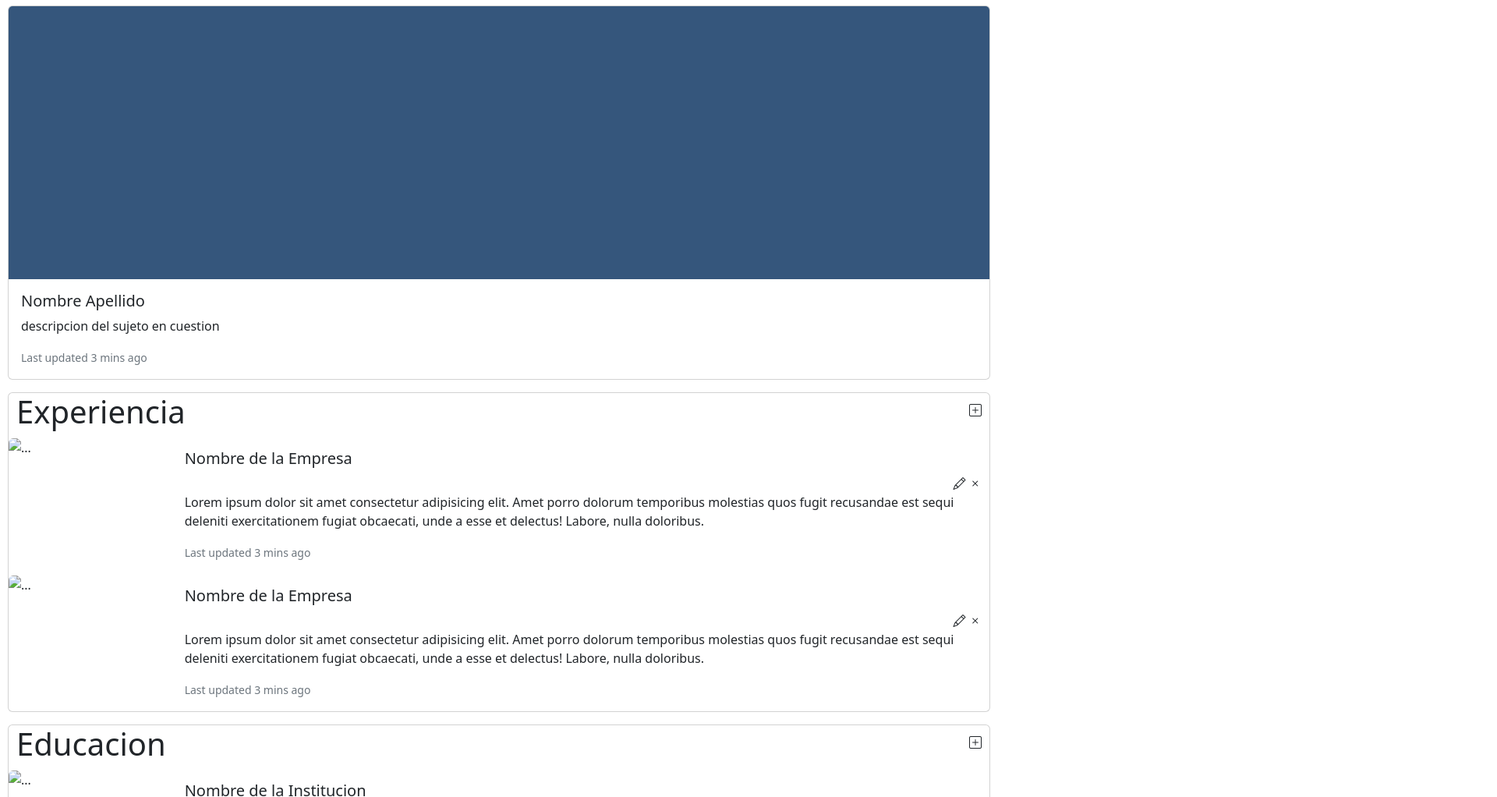
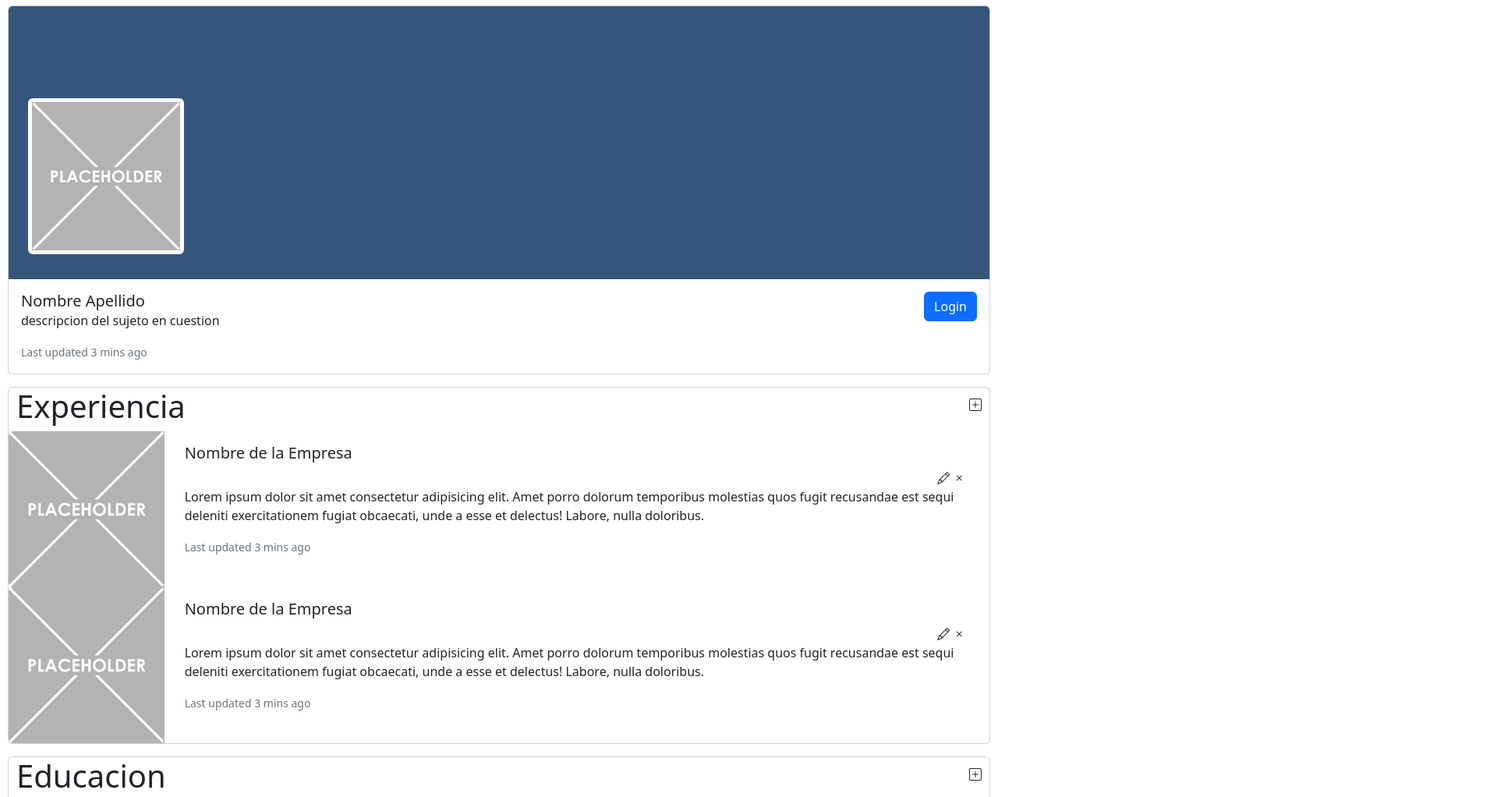
Before and after one commit to mpermingeat/PortfolioFrontEnd, a plain HTML site: page pruebas/maquetado.html in a window 1280 px wide. Shown: the part 69-1091 px from the top of the page at 78% size, 1920 px wide, since content can reach past the window. Drawn offline with nearby package versions, Linux system fonts and the light colour scheme.

Commit message:
portfolio version 0.1

```diff
--- a/pruebas/maquetado.html
+++ b/pruebas/maquetado.html
@@ -26,9 +26,12 @@
       <div class="conteiner-fluid">
         <div class="card mb-3">
           <img src="../img/fondoAzul.png" class="card-img-top" alt="...">
-          <img class="imgPerfil"src="">
+          <img src="../img/placeholderEjemplo.png" class="rounded float-start" id="fotoPerfil" alt="...">
           <div class="card-body">
-            <h5 class="card-title">Nombre Apellido</h5>
+            <div class="conteiner-fuid">
+              <h5 class="d-inline card-title">Nombre Apellido</h5>
+              <button type="button" class="d-inline btn btn-primary" id="login">Login</button>
+            </div>
             <p class="card-text">descripcion del sujeto en cuestion</p>
             <p class="card-text"><small class="text-muted">Last updated 3 mins ago</small></p>
           </div>
@@ -41,7 +44,7 @@
         </div>
         <div class="row g-0">
           <div class="col-md-2">
-            <img src="..." class="img-fluid rounded-start" alt="..." id="logos">
+            <img src="../img/placeholderEjemplo.png" class="img-fluid rounded-start" alt="..." id="logos">
           </div>
           <div class="col-md-10">
             <div class="card-body">
@@ -57,7 +60,7 @@
         </div>
               <div class="row g-0">
           <div class="col-md-2">
-            <img src="..." class="img-fluid rounded-start" alt="..." id="logos">
+            <img src="../img/placeholderEjemplo.png" class="img-fluid rounded-start" alt="..." id="logos">
           </div>
           <div class="col-md-10">
             <div class="card-body">
@@ -82,7 +85,7 @@
         </div>
         <div class="row g-0">
           <div class="col-md-2">
-            <img src="..." class="img-fluid rounded-start" alt="..." id="logos">
+            <img src="../img/placeholderEjemplo.png" class="img-fluid rounded-start" alt="..." id="logos">
           </div>
           <div class="col-md-10">
             <div class="card-body">
--- a/pruebas/style.css
+++ b/pruebas/style.css
@@ -34,7 +34,10 @@ footer{
     width: 100%;
 }
 #logos{
-    max-width: 80px;
+    width: 200px;
+    height: 200px;
+
+
 }
 #botonDelete{
     cursor: pointer;
@@ -45,6 +48,21 @@ footer{
 }
 #botonesEdit{
     position: relative;
-    left: 97%;
+    left: 95%;
+    cursor: pointer;
 
 }
+#fotoPerfil{
+    max-width: 200px;
+    max-height: 200px;
+    position: absolute;
+    left: 2%;
+    top: 25%;
+    border: solid 5px;
+    border-color: white;
+}
+
+#login{
+    float: right;
+
+}
```
Also changed, not shown: img/placeholderEjemplo.png (added).
